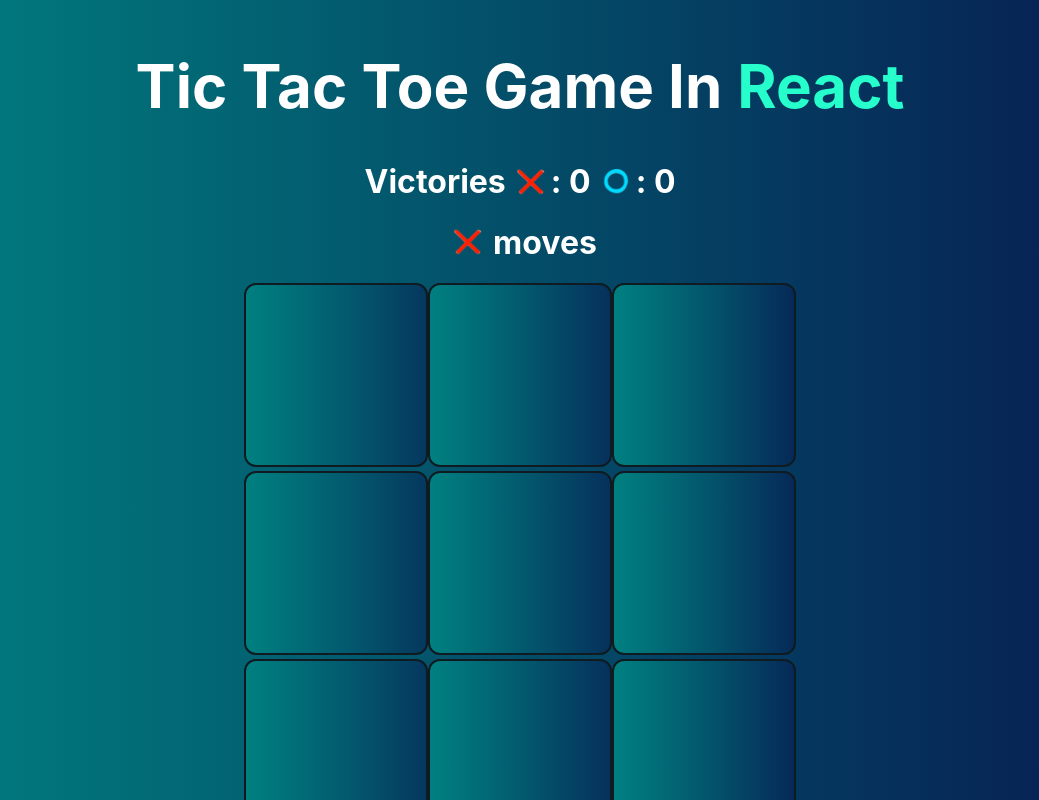
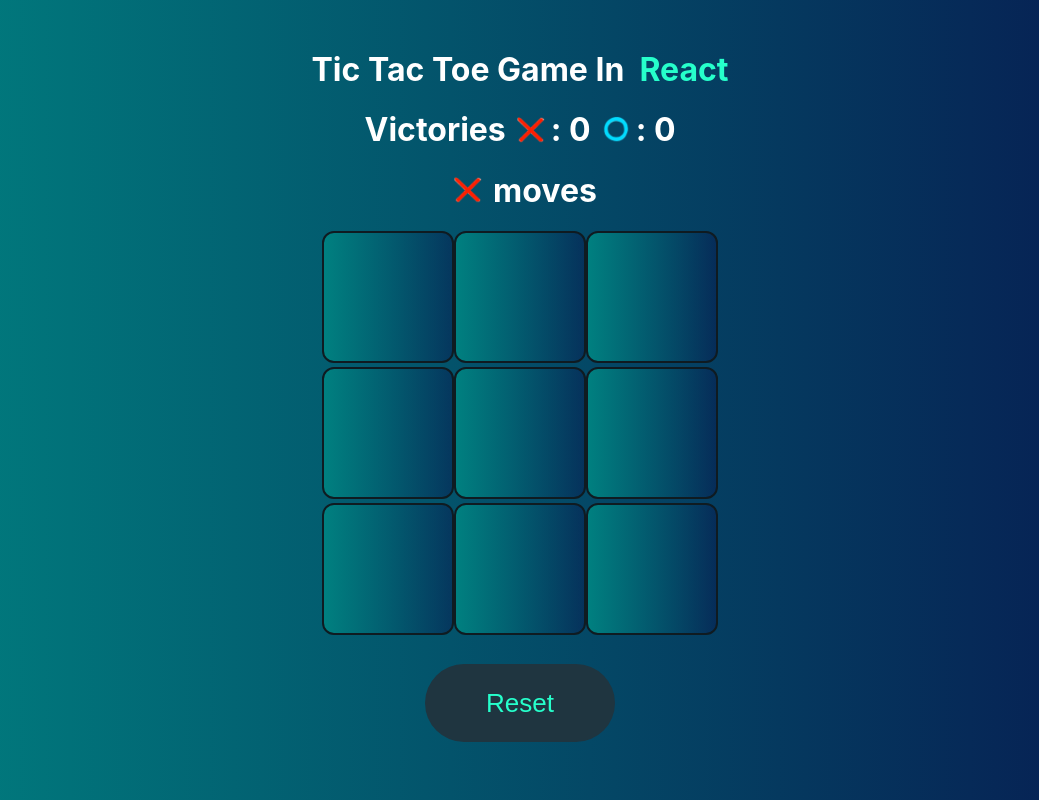
Before and after one commit to RIFADOR001/Tic-Tac-Toe-React, a React (Create React App) app: page / in a window 1280 px wide. Shown: the top 800 px of the page, without its empty margins (120-1159 px from the left). Built offline with nearby package versions, Linux system fonts and the light colour scheme.

Commit message:
Size of components is now a function of em

```diff
--- a/src/Components/TicTacToe/TicTacToe.css
+++ b/src/Components/TicTacToe/TicTacToe.css
@@ -5,7 +5,8 @@
 .title {
 	margin-top: 50px;
 	color: white;
-	font-size: 60px;
+/*	font-size: 40px;*/
+	font-size: 2em;
 	display: flex;
 	justify-content: center;
 	align-items: center;
@@ -14,6 +15,39 @@
 .title span{
 	color: #26ffcb;
 	padding-left: 15px;
+}
+
+span {
+/*  font-size: 40px;*/
+  font-size: 1em;
+  display: inline-block;
+  position: relative;
+  overflow: hidden;
+  text-decoration: none;
+
+  &:after {
+    content: '';
+    width: 20%;
+    height: 100%;
+    position: absolute;
+    left: auto;
+    top: 0;
+    bottom: 0;
+    right: -20%;
+    background-image:
+      linear-gradient(135deg,
+        rgba(255,255,255,0),
+        rgba(255,255,255,.8),
+        rgba(255,255,255,0)
+      );
+  }
+  &:hover {
+
+    &:after {
+    transition: all .4s ease-out;
+      right: 100%;
+    }
+  }
 }
 
 /*.title img {
@@ -26,6 +60,7 @@
 	display: flex;
 	justify-content: center;
 	align-items: center;
+	font-size: 2em;
 }
 
 .victories img {
@@ -41,6 +76,7 @@
 	display: flex;
 	justify-content: center;
 	align-items: center;
+	font-size: 2em;
 }
 
 .moves img {
@@ -52,8 +88,10 @@ padding-bottom: 0px;
 }
 
 .reset {
-	width: 250px;
-	height: 100px;
+/*	width: 250px;
+	height: 100px;*/
+	width: 7.3em;
+	height: 3em;
 	border: none;
 	outline: none;
 	cursor: pointer;
@@ -74,8 +112,10 @@ padding-bottom: 0px;
 /*just flex didn't work*/
 .boxes{
 	display: inline-flex;
-	height: 180px;
-	width: 180px;
+/*	height: 180px;
+	width: 180px;*/
+	height: 8em;
+	width: 8em;
 /*	background: #1f3540;*/
 	background: linear-gradient(to left,rgba(7,27,81,.5) 0%, rgba(0,128,128,1)100%);
 	border: 2px solid #0f1b21;
@@ -91,6 +131,10 @@ padding-bottom: 0px;
 	cursor: pointer;
 }
 
+
+
+
+
 .boxes img {
 /*	margin: 30px;*/
 }
```
